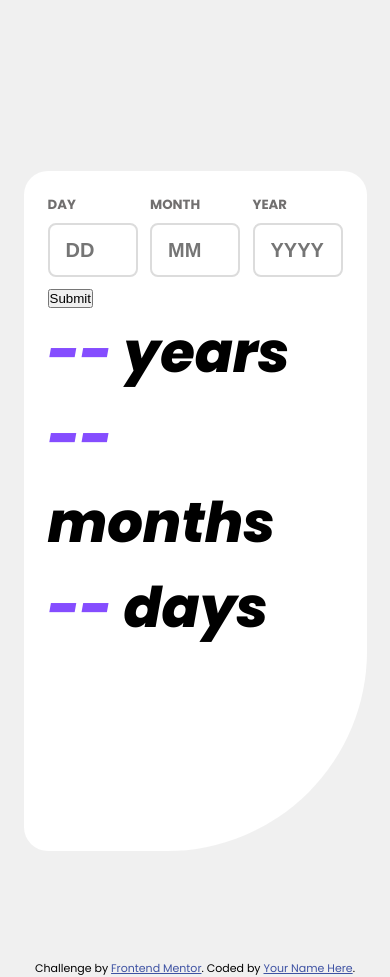
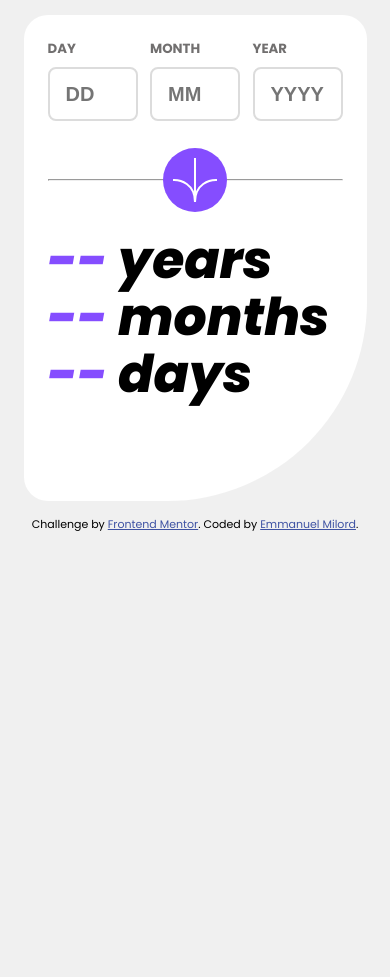
Before and after one commit to GuyNamedEJ/age-calculator, a plain HTML site: page age-calculator-app-main/index.html in a window 390 px wide. After the commit the page ends 844 px from the top, so only its background shows below. Drawn offline with Linux system fonts and the light colour scheme.

Commit message:
UI Finished

```diff
--- a/age-calculator-app-main/app.css
+++ /dev/null
@@ -1,119 +0,0 @@
-*{
-    box-sizing: border-box;
-    margin: 0;
-    padding:0;
-}
-
-body{
-    max-width: 1440px;
-    margin:0 auto;
-    background-color: #F0F0F0;
-    font-family: "Poppins", sans-serif;
-}
-
-.wrapper{
-    margin: 171px auto 109px auto;
-    width: 840px;
-    /* height: 680px; */
-    background-color: white;
-    border-radius: 24px 24px 200px 24px;
-    padding: 56px;
-}
-
-.inputs{
-    display:flex;
-}
-
-.input-group{
-    margin-right: 32px;
-}
-.label{
-    text-transform: uppercase;
-    margin-bottom:8px;
-    color:#716F6F;
-}
-
-.show{
-    display:block;
-}
-
-.hide{
-    display: none;
-}
-
-.input{
-    width: 160px;
-    height: 72px;
-    padding-left: 24px;
-    font-size: 32px;
-    font-weight: 700;
-}
-
-/* Chrome, Safari, Edge, Opera */
-input::-webkit-outer-spin-button,
-input::-webkit-inner-spin-button {
-  -webkit-appearance: none;
-  margin: 0;
-}
-
-/* Firefox */
-input[type=number] {
-  -moz-appearance: textfield;
-  border: 2px solid #DCDCDC;
-  border-radius: 8px;
-  margin-bottom: 8px;
-}
-
-input[type=number]:focus {
-    outline-color: #854DFF;
-  }
-
-.error{
-    display: none;
-    font-style: italic;
-    font-size: 14px;
-    color: #FF5959;
-}
-
-.number{
-    color: #854DFF
-}
-
-.display{
-    font-size: 104px;
-    font-weight: 800;
-    font-style: italic;
-}
-
-
-@media screen and (max-width: 768px) {
-
-    .wrapper{
-        margin: 15px auto;
-        width: 343px;
-        padding: 24px;
-    }
-
-    .display{
-        font-size: 56px;
-    }
-
-    .input{
-        height: 54px;
-        width: 90px;
-        padding: 12px 16px;
-        font-size: 20px;
-    }
-
-    .inputs {
-        justify-content: space-between;
-    }
-
-    .input-group{
-        margin-right: 0;
-    }
-
-    .error{
-        font-size: 8px;
-    }
-}
--- a/age-calculator-app-main/css/app.css
+++ b/age-calculator-app-main/css/app.css
@@ -14,7 +14,7 @@ body{
 .wrapper{
     margin: 171px auto 109px auto;
     width: 840px;
-    height: 680px;
+    /* height: 680px; */
     background-color: white;
     border-radius: 24px 24px 200px 24px;
     padding: 56px;
@@ -85,16 +85,49 @@ input[type=number]:focus {
     font-style: italic;
 }
 
+.button{
+    display: flex;
+    align-items: center;
+    justify-content: center;
+    background-color: #854DFF;
+    border-radius: 50%;
+    position: absolute;
+    width: 96px;
+    height: 96px;
+    right: 0;
+    transition: background-color .2s ease-out ;
+}
+
+.button:hover{
+    background-color: black;
+}
+
+.divider{
+    display: flex;
+    justify-content: space-evenly;
+    align-items: center;
+    width: 100%;
+    position: relative;
+    margin:50px auto;
+}
+
+hr{
+    width: 100%;
+}
 
 @media screen and (max-width: 768px) {
 
     .wrapper{
+        margin: 15px auto;
         width: 343px;
+        height: 486px;
         padding: 24px;
     }
 
     .display{
-        font-size: 56px;
+        font-size: 52px;
+        line-height: 110%;
+        letter-spacing: -2%;
     }
 
     .input{
@@ -115,4 +148,12 @@ input[type=number]:focus {
     .error{
         font-size: 8px;
     }
+
+    .button{
+        width: 64px;
+        height: 64px;
+        right: unset;
+    }
+
+
 }
--- a/age-calculator-app-main/index.html
+++ b/age-calculator-app-main/index.html
@@ -1,3 +1,4 @@
+
 <!DOCTYPE html>
 <html lang="en">
   <head>
@@ -55,7 +56,13 @@
         </div>
       </section>
 
-      <button onclick="validate()" id="">Submit</button>
+      <section class="divider">
+        <hr>
+        <div class="button" onclick="validate()">
+          <img src="assets/images/icon-arrow.svg" alt="">
+        </div>
+
+      </section>
 
       <section class="displays">
         <p class="display"><span class="number" id="years-display">--</span> years</p>
@@ -68,9 +75,11 @@
       Challenge by
       <a href="https://www.frontendmentor.io?ref=challenge" target="_blank"
         >Frontend Mentor</a
-      >. Coded by <a href="#">Your Name Here</a>.
+      >. Coded by <a href="#">Emmanuel Milord</a>.
     </div>
 
     <script src="js/app.js"></script>
-  </body>
+  <!-- Code injected by live-server -->
+
+</body>
 </html>
```
